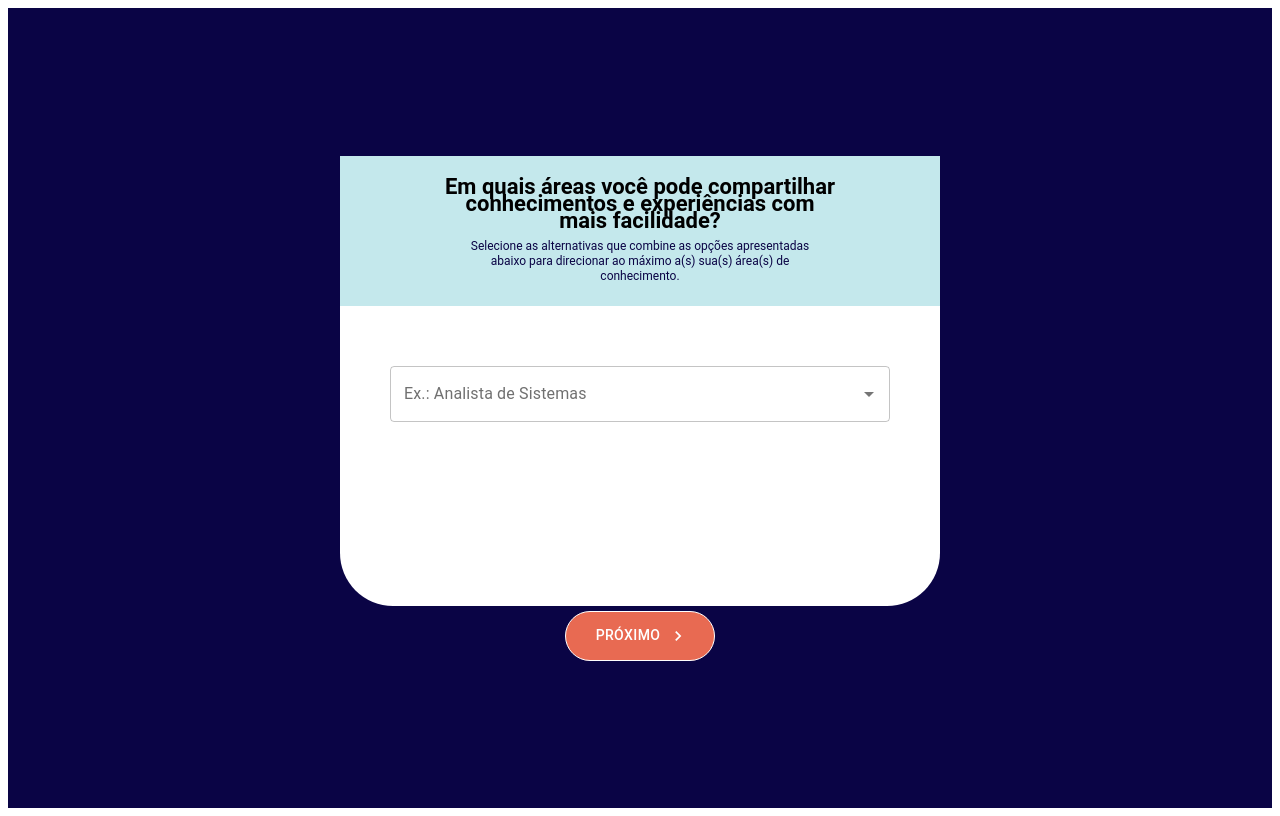
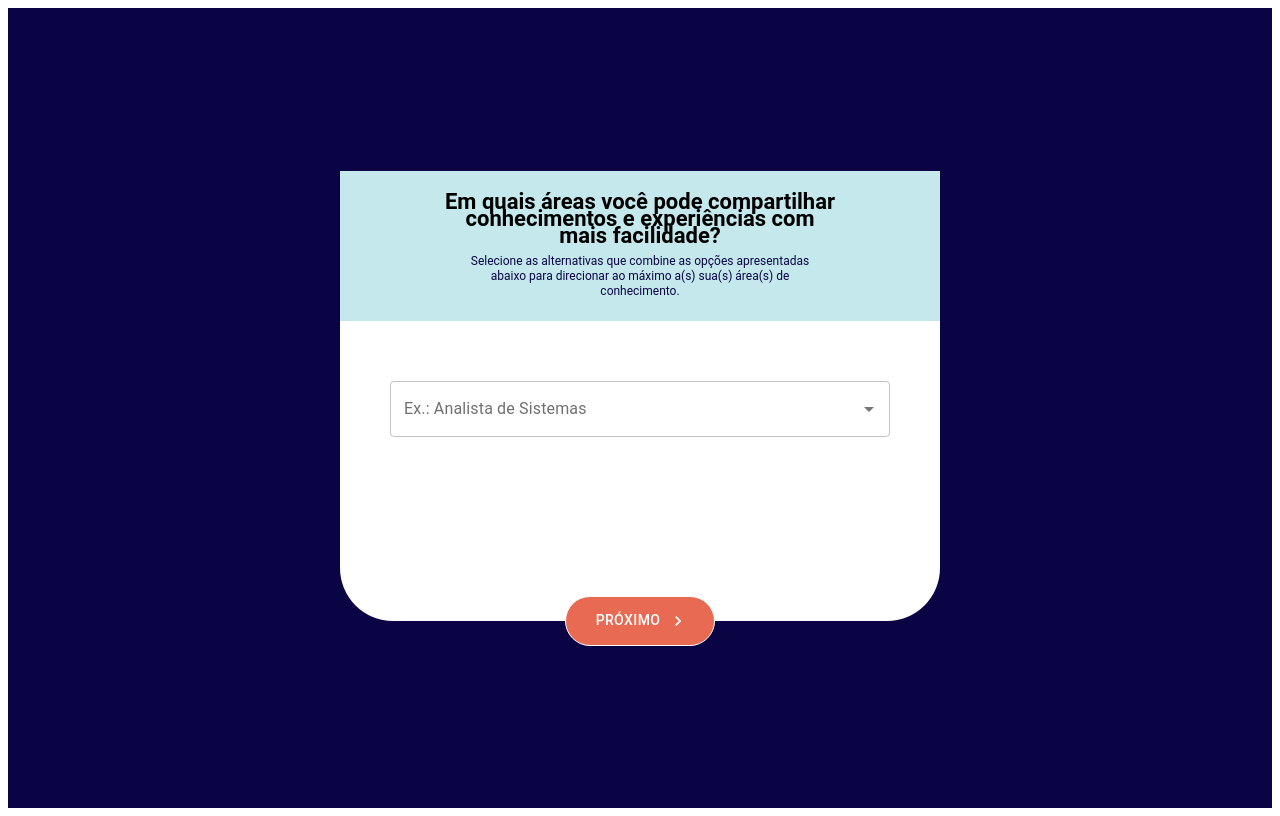
Before and after one commit to maisnitido/maisnitido, a Next.js app: page /cadastro in a window 1280 px wide. Built offline with nearby package versions, Linux system fonts and the light colour scheme.

Commit message:
tela de cadstro

```diff
--- a/pages/cadastro/index.tsx
+++ b/pages/cadastro/index.tsx
@@ -236,13 +236,16 @@ function Index() {
                             endIcon={<NavigateNext />}
                             sx={{
                                 backgroundColor: 'secondary.main',
+                                '&:hover': {
+                                    backgroundColor: 'secondary.main'
+                                },
                                 color: 'white',
                                 borderRadius: '60px',
                                 borderColor: 'secondary.main',
                                 border: '1px solid',
                                 width: '150px',
                                 height: '50px',
-                                marginTop: '5px',
+                                marginTop: '-25px',
                             }}>PRÓXIMO</Button>
                 </Box>
             </Box>
```
